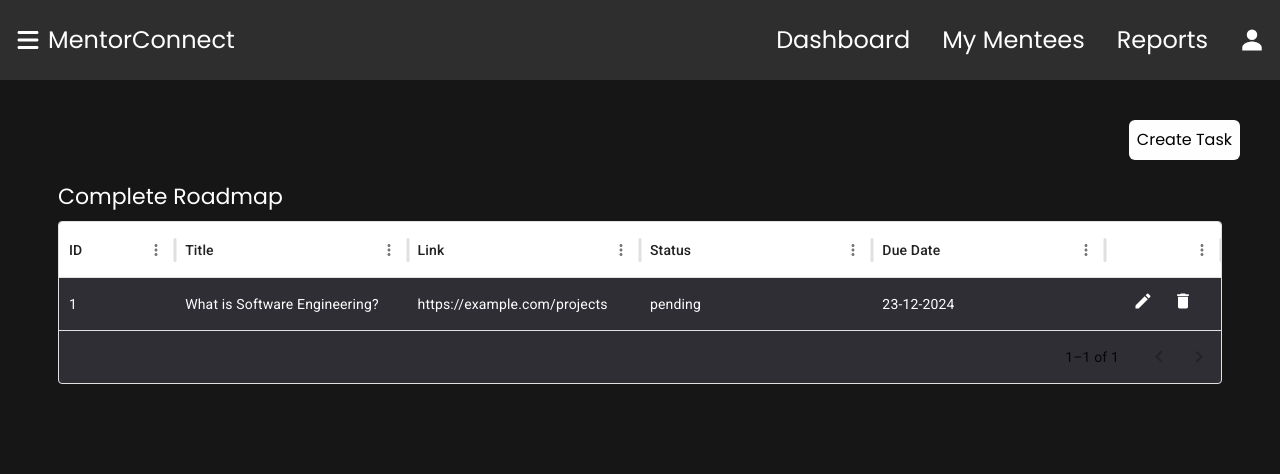
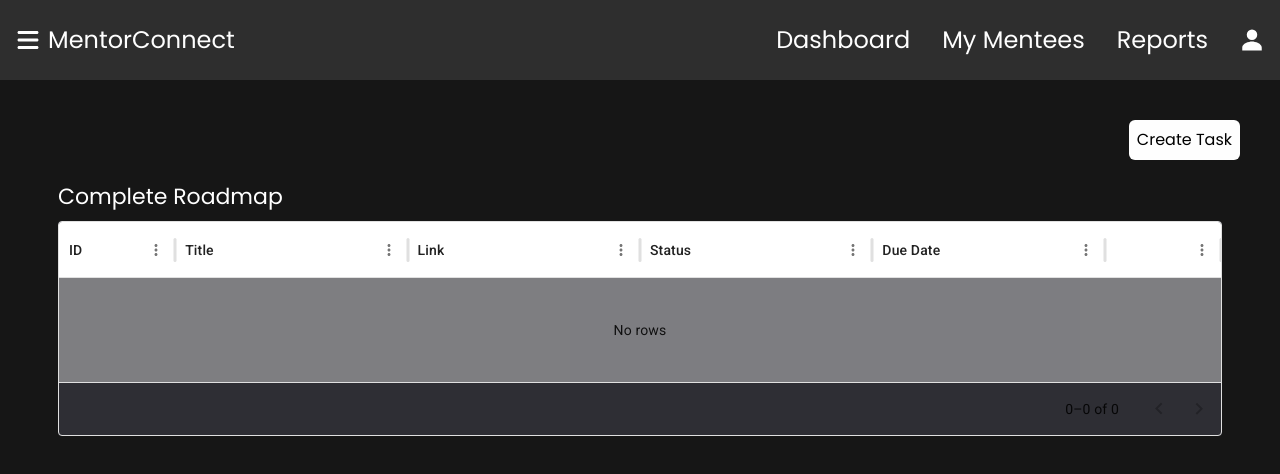
Before and after one commit to moeez506/Mentorship-Portal, a React (Create React App) app in the folder client/: page /tasks in a window 1280 px wide. Shown: the top 474 px of the page. Built offline with nearby package versions, Linux system fonts and the light colour scheme.

Commit message:
tasks page

```diff
--- a/client/src/components/Roadmap/TaskPage.jsx
+++ b/client/src/components/Roadmap/TaskPage.jsx
@@ -1,12 +1,10 @@
 import { DataGrid } from "@mui/x-data-grid";
 import React, { useEffect, useState } from "react";
 import { MdClose, MdDelete, MdEdit } from "react-icons/md";
-import { useNavigate } from "react-router-dom";
 import { toast, ToastContainer } from "react-toastify";
 import "react-toastify/dist/ReactToastify.css";
 
 const TaskPage = () => {
-  const navigate = useNavigate();
   const [taskData, setTaskData] = useState([]);
   const [newTask, setNewTask] = useState({
     title: "",
@@ -51,9 +49,11 @@ const TaskPage = () => {
 
     toast.success("Task Added Successfully", { position: "bottom-left" });
     setNewTask({ title: "", link: "", status: "pending", dueDate: "" });
+    setCreatingTask(false);
   };
 
   const handleEditTask = (index) => {
+    setCreatingTask(true);
     setNewTask(taskData[index]);
     setEditIndex(index);
   };
@@ -67,7 +67,13 @@ const TaskPage = () => {
 
   const handleCreateTask = () => {
     setCreatingTask(true);
-    setNewTask({ title: "", link: "", status: "pending", dueDate: "" });
+    setNewTask({
+      title: "",
+      link: "",
+      status: "pending",
+      dueDate: "",
+      id: Date.now(),
+    });
     setEditIndex(null);
   };
 
@@ -78,12 +84,7 @@ const TaskPage = () => {
       minWidth: 30,
       flex: 0.5,
       renderCell: (params) => (
-        <div
-          className="text-[#fefefe]"
-          onClick={() => navigate(`/roadmap/${params.row.id}`)}
-        >
-          {params.row.id}
-        </div>
+        <div className="text-[#fefefe]">{params.row.id}</div>
       ),
     },
     {
@@ -92,12 +93,7 @@ const TaskPage = () => {
       minWidth: 150,
       flex: 1,
       renderCell: (params) => (
-        <div
-          className="text-[#fefefe]"
-          onClick={() => navigate(`/roadmap/${params.row.id}`)}
-        >
-          {params.row.title}
-        </div>
+        <div className="text-[#fefefe]">{params.row.title}</div>
       ),
     },
     {
@@ -106,12 +102,7 @@ const TaskPage = () => {
       minWidth: 150,
       flex: 1,
       renderCell: (params) => (
-        <div
-          className="text-[#fefefe]"
-          onClick={() => navigate(`/roadmap/${params.row.id}`)}
-        >
-          {params.row.link}
-        </div>
+        <div className="text-[#fefefe]">{params.row.link}</div>
       ),
     },
     {
@@ -120,12 +111,7 @@ const TaskPage = () => {
       minWidth: 150,
       flex: 1,
       renderCell: (params) => (
-        <div
-          className="text-[#fefefe]"
-          onClick={() => navigate(`/roadmap/${params.row.id}`)}
-        >
-          {params.row.status}
-        </div>
+        <div className="text-[#fefefe]">{params.row.status}</div>
       ),
     },
     {
@@ -134,12 +120,7 @@ const TaskPage = () => {
       minWidth: 150,
       flex: 1,
       renderCell: (params) => (
-        <div
-          className="text-[#fefefe]"
-          onClick={() => navigate(`/roadmap/${params.row.id}`)}
-        >
-          {params.row.dueDate}
-        </div>
+        <div className="text-[#fefefe]">{params.row.dueDate}</div>
       ),
     },
     {
@@ -148,33 +129,45 @@ const TaskPage = () => {
       type: "text",
       flex: 0.5,
       renderCell: (params) => (
-        <div
-          className="flex flex-row justify-center items-center p-3 cursor-pointer gap-5"
-          onClick={() => navigate("/tasks")}
-        >
-          <MdEdit color="white" size={20} />
-          <MdDelete color="white" size={20} />
+        <div className="flex flex-row justify-center items-center p-3 cursor-pointer gap-5">
+          <div onClick={() => handleEditTask(params.row.index)}>
+            <MdEdit color="white" size={20} />
+          </div>
+          <div onClick={() => handleDeleteTask(params.row.index)}>
+            <MdDelete color="white" size={20} />
+          </div>
         </div>
       ),
     },
   ];
 
   const rows = [
-    {
-      id: 1,
-      title: "What is Software Engineering?",
-      link: "https://example.com/projects",
-      status: "pending",
-      dueDate: "23-12-2024",
-    },
+    // {
+    //   id: 1,
+    //   title: "What is Software Engineering?",
+    //   link: "https://example.com/projects",
+    //   status: "pending",
+    //   dueDate: "23-12-2024",
+    // },
   ];
+
+  taskData &&
+    taskData.forEach((item, index) => {
+      rows.push({
+        id: item.id,
+        title: item.title,
+        link: item.link,
+        status: item.status,
+        dueDate: item.dueDate,
+        index: index,
+      });
+    });
 
   return (
     <>
       <div
         className={`bg-[#161616] min-h-[100vh] font-Poppins flex items-end flex-col p-10`}
       >
-        {/* {taskData.length === 0 && !creatingTask ? ( */}
         <button
           onClick={handleCreateTask}
           className={`bg-[#fefefe] text-[#000000] p-2 rounded-md cursor-pointer font-Poppins`}
```
Also changed, not shown: client/src/components/Requests/RequestsPage.jsx (line endings or trailing spaces).
